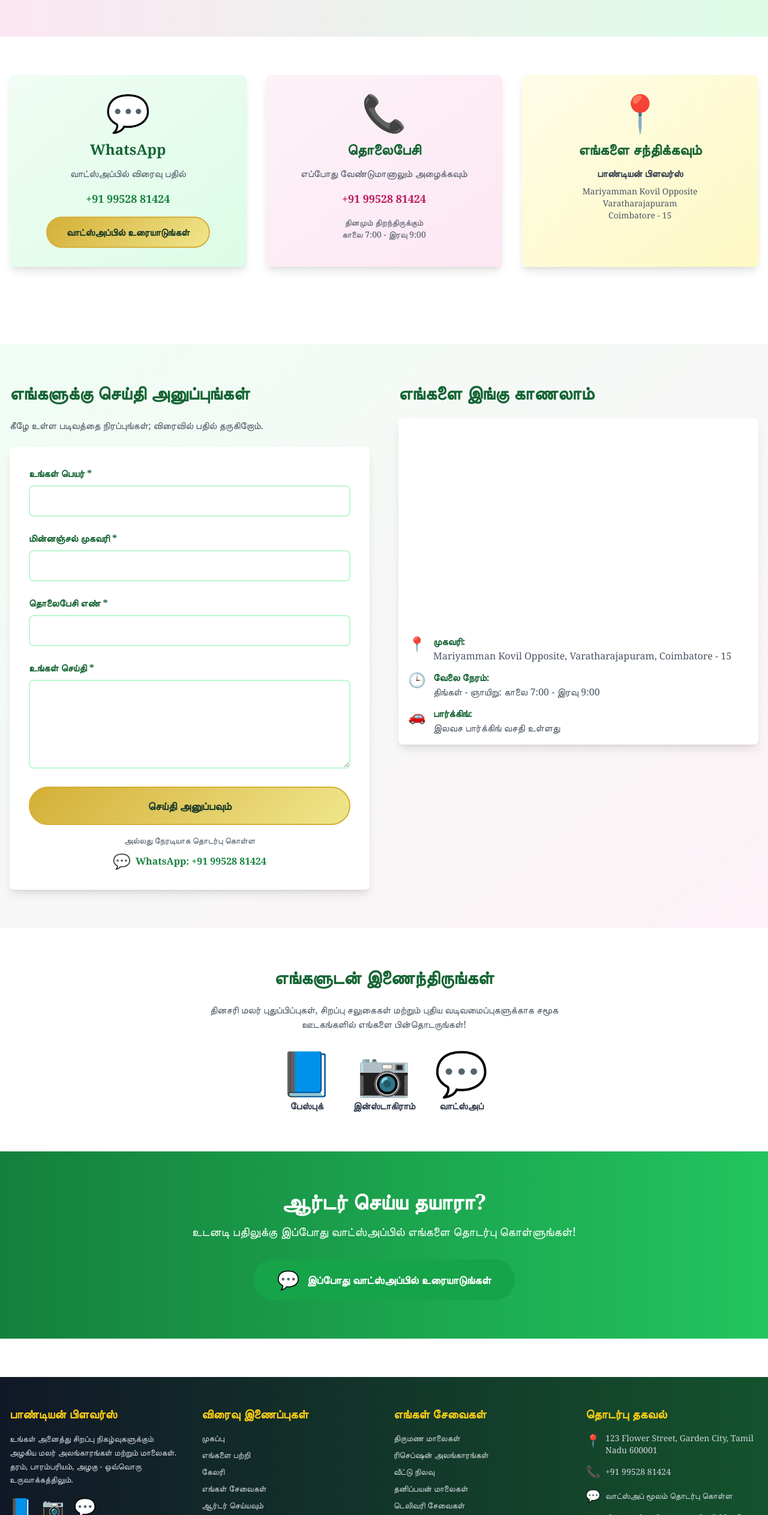
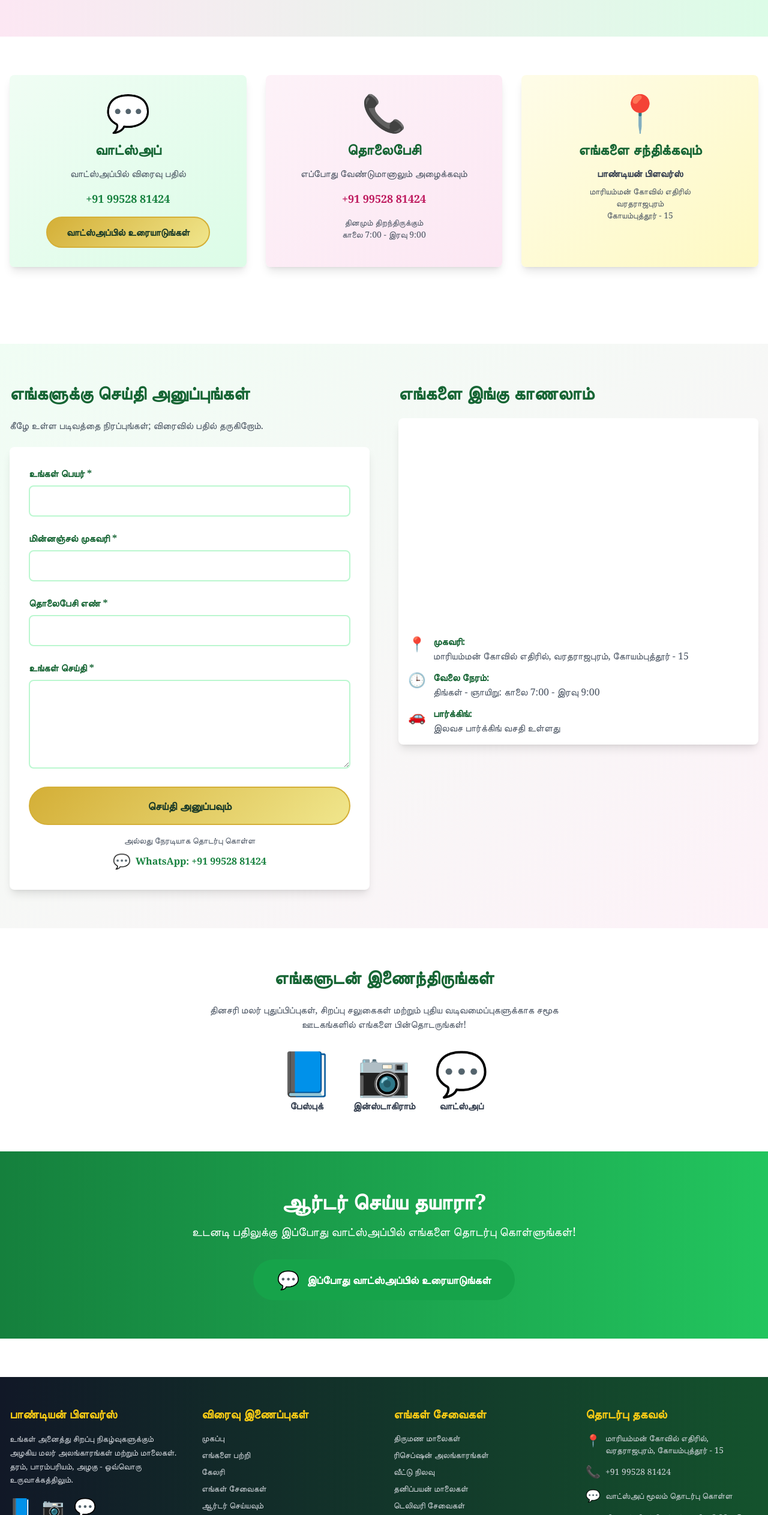
Before and after one commit to dineshp333/Pandian-Flowers, a plain HTML site: page contact.html in a window 1280 px wide. Shown: the part 275-2800 px from the top of the page at 60% size. Drawn offline with nearby package versions, Linux system fonts and the light colour scheme.

Commit message:
Update Tamil translations and meta tags across multiple HTML files for improved localization and user experience

```diff
--- a/contact.html
+++ b/contact.html
@@ -9,7 +9,7 @@
     <meta name="robots" content="index, follow">
     <meta property="og:title" content="தொடர்பு பாண்டியன் பிளவர்ஸ் - ஆர்டர் Flowers Now">
     <meta property="og:description" content="தொடர்பு பாண்டியன் பிளவர்ஸ் in Coimbatore. ஆர்டர் via WhatsApp: +91 99528 81424">
-    <title>தொடர்பு பாண்டியன் பிளவர்ஸ் - Coimbatore | ஆர்டர் Flowers via WhatsApp</title>
+    <title>தொடர்பு - பாண்டியன் பிளவர்ஸ் | வாட்ஸ்அப் மூலம் ஆர்டர்</title>
 
     <!-- Tailwind CSS CDN -->
     <script src="https://cdn.tailwindcss.com"></script>
@@ -82,7 +82,7 @@
                 <!-- WhatsApp தொடர்பு -->
                 <div class="bg-gradient-to-br from-green-50 to-green-100 p-8 rounded-lg shadow-lg text-center card-hover">
                     <div class="text-6xl mb-4">💬</div>
-                    <h3 class="text-2xl font-bold text-green-800 mb-3">WhatsApp</h3>
+                    <h3 class="text-2xl font-bold text-green-800 mb-3">வாட்ஸ்அப்</h3>
                     <p class="text-gray-600 mb-4">வாட்ஸ்அப்பில் விரைவு பதில்</p>
                     <a href="https://wa.me/919952881424?text=Hi, I want to know more about your services" target="_blank" class="text-green-700 font-bold hover:text-green-900 text-lg">+91 99528 81424</a>
                     <div class="mt-4">
@@ -104,7 +104,7 @@
                     <div class="text-6xl mb-4">📍</div>
                     <h3 class="text-2xl font-bold text-green-800 mb-3">எங்களை சந்திக்கவும்</h3>
                     <p class="text-gray-700 font-semibold mb-2 brand-title">பாண்டியன் பிளவர்ஸ்</p>
-                    <p class="text-gray-600 text-sm">Mariyamman Kovil Opposite<br>Varatharajapuram<br>Coimbatore - 15</p>
+                    <p class="text-gray-600 text-sm">மாரியம்மன் கோவில் எதிரில்<br>வரதராஜபுரம்<br>கோயம்புத்தூர் - 15</p>
                 </div>
 
             </div>
@@ -174,7 +174,7 @@
                                 <span class="text-2xl mr-3">📍</span>
                                 <div>
                                     <p class="font-bold text-green-800">முகவரி:</p>
-                                    <p class="text-gray-600">Mariyamman Kovil Opposite, Varatharajapuram, Coimbatore - 15</p>
+                                    <p class="text-gray-600">மாரியம்மன் கோவில் எதிரில், வரதராஜபுரம், கோயம்புத்தூர் - 15</p>
                                 </div>
                             </div>
 
@@ -279,7 +279,7 @@
                     <ul class="space-y-3 text-sm">
                         <li class="flex items-start">
                             <span class="text-xl mr-2">📍</span>
-                            <span class="text-gray-300">123 Flower Street, Garden City, Tamil Nadu 600001</span>
+                            <span class="text-gray-300">மாரியம்மன் கோவில் எதிரில், வரதராஜபுரம், கோயம்புத்தூர் - 15</span>
                         </li>
                         <li class="flex items-center">
                             <span class="text-xl mr-2">📞</span>
```
Also changed, not shown: about.html (+2 -2 lines), index.html (+3 -3 lines), order.html (+2 -2 lines), services.html (+2 -2 lines).
